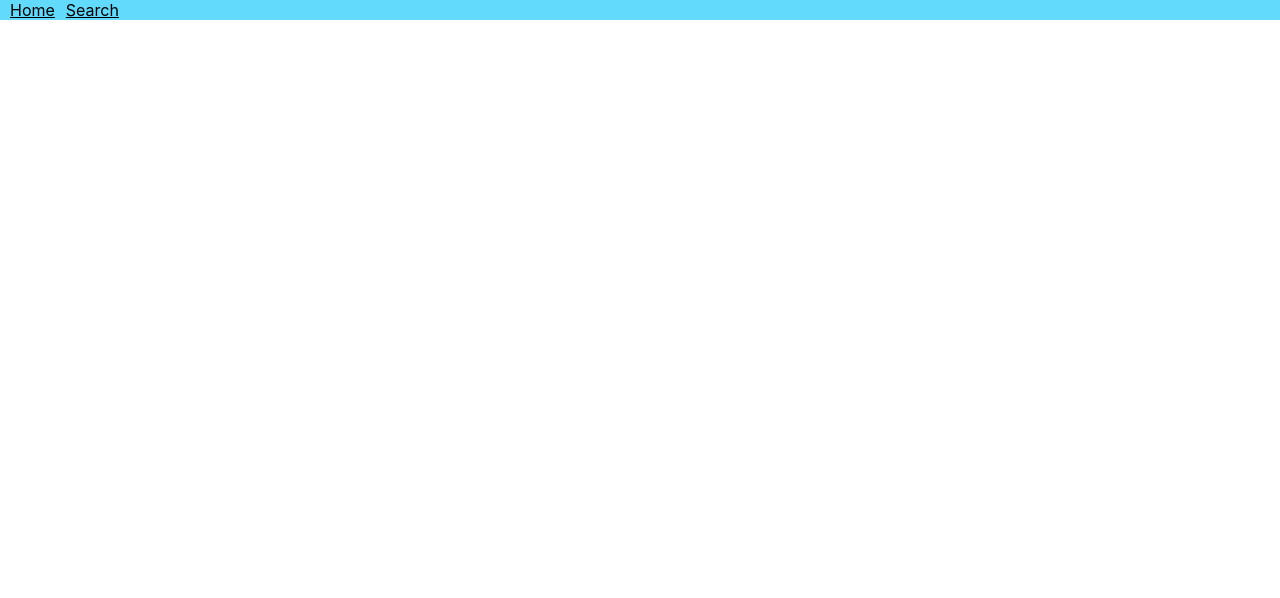
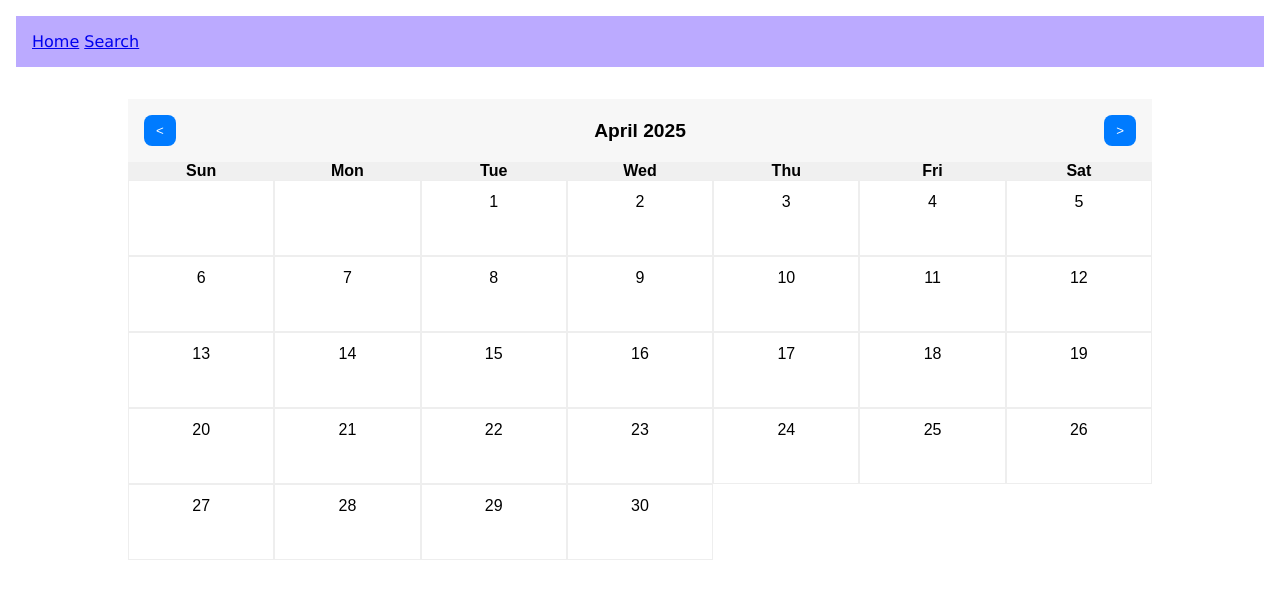
Before and after one commit to savannahharvey/nutritionistApp, a React (Create React App) app in the folder frontend/: page /record in a window 1280 px wide. Before the commit this address had no page. Shown: the top 598 px of the page. Built offline with nearby package versions, Linux system fonts and the light colour scheme.

Commit message:
made calendar

```diff
--- a/frontend/src/App.css
+++ b/frontend/src/App.css
@@ -1,8 +1,10 @@
 /* topnav */
 
 .topnav {
-  background-color: #61dafb;
-  margin-bottom: '1rem';
+  background-color: #bbaaff;
+  margin: 1rem;
+  padding: 1rem;
+  font-family: Verdana, Geneva, Tahoma, sans-serif;
 }
 
 /* home page */
@@ -16,6 +18,7 @@
     opacity: 1;
   }
 }
+
 
 .container {
   display: flex;
@@ -65,15 +68,74 @@
 
 
 /* Welcome Page */
-a {
-  color:black;
-  margin: 10px;
+
+.menu a {
+  display: block;
+  background-color: #bbaaff;
+  color: white;
+  padding: 0.75rem 1.5rem;
+  margin: 0.75rem 0;
+  border: none;
+  border-radius: 8px;
+  text-align: center;
+  text-decoration: none;
+  font-size: 1rem;
+  cursor: pointer;
+  transition: background-color 0.2s ease;
 }
 
-menu {
-  margin:auto;
+.menu a:hover {
+  background-color: #aa88ff;
 }
 
-menu a {
-  margin: 10px;
+/* Record Page */
+
+.calendar {
+  max-width: 80%;
+  margin: 2rem auto;
+  font-family: Arial, sans-serif;
+  overflow: hidden;
 }
+
+.header {
+  display: flex;
+  justify-content: space-between;
+  align-items: center;
+  background: #f7f7f7;
+  padding: 1rem;
+}
+
+.header button {
+  background-color: #007BFF;
+  border: none;
+  color: white;
+  padding: 0.5rem 0.75rem;
+  border-radius: 8px;
+  cursor: pointer;
+}
+
+.header button:hover {
+  background-color: #0056b3;
+}
+
+.header h2 {
+  margin: 0;
+  font-size: 1.2rem;
+}
+
+.grid {
+  display: grid;
+  grid-template-columns: repeat(7, 1fr);
+  text-align: center;
+}
+
+.header-row {
+  background: #f0f0f0;
+  font-weight: bold;
+}
+
+.day-cell {
+  padding: 0.75rem 0;
+  border: 1px solid #eee;
+  min-height: 50px;
+}
--- a/frontend/src/App.js
+++ b/frontend/src/App.js
@@ -1,8 +1,9 @@
-import React from 'react';
+
 import { BrowserRouter as Router, Routes, Route, Link } from 'react-router-dom';
 import HomePage from './pages/HomePage';
 import SearchPage from './pages/SearchPage';
 import EmptyPage from './pages/EmptyPage';
+import RecordPage from './pages/RecordPage';
 
 import './App.css';
 
@@ -12,7 +13,7 @@ function App() {
       <div>
         {/* Navigation Bar */}
         <nav class="topnav">
-          <Link to="/" style = {{ marginRight: 1 }}>Home</Link>
+          <Link to="/" style = {{ marginRight: 5 }}>Home</Link>
           <Link to="/search">Search</Link>
         </nav>
 
@@ -21,6 +22,7 @@ function App() {
           <Route path="/" element={<HomePage />} />
           <Route path="/search" element={<SearchPage />} />
           <Route path="/empty" element={<EmptyPage />} />
+          <Route path="/record" element={<RecordPage/>} />
         </Routes>
       </div>
     </Router>
--- a/frontend/src/pages/HomePage.js
+++ b/frontend/src/pages/HomePage.js
@@ -6,14 +6,13 @@ function HomePage() {
   return (
     <div className="container fade-in">
       <div className="columnLeft">
-          <h1 style={{ color: '#333', fontSize: '3rem', textAlign: 'center' }}>Your Personal AI Nutritionist</h1>
-
-          <div className="menu">
-            <Link to="/empty">Search for food information</Link>
-            <Link to="/empty">Record Meal</Link>
-            <Link to="/empty">Get Meal Ideas</Link>
-            <Link to="/empty">Get Past Nutrition Records</Link>
-          </div>
+        <h1 style={{ color: '#333', fontSize: '3rem', textAlign: 'center', marginBottom: '4rem' }}>Your Personal AI Nutritionist</h1>
+        <ul className="menu" style={{ listStyleType: "none" }}>
+          <li><Link to="/search">Search for food information</Link></li>
+          <li><Link to="/record">Record Meal</Link></li>
+          <li><Link to="/empty">Get Meal Ideas</Link></li>
+          <li><Link to="/empty">Get Past Nutrition Records</Link></li>
+        </ul>
       </div>
       <div className="columnRight">
         <img src={salad} alt="salad" height="400px" />
--- /dev/null
+++ b/frontend/src/pages/RecordPage.js
@@ -0,0 +1,57 @@
+// record page
+import React, { useState } from 'react';
+
+const RecordPage = () => {
+  const today = new Date();
+  const [currentDate, setCurrentDate] = useState(new Date(today.getFullYear(), today.getMonth(), 1));
+
+  const daysOfWeek = ['Sun', 'Mon', 'Tue', 'Wed', 'Thu', 'Fri', 'Sat'];
+
+  const getDaysInMonth = (date) => {
+    const start = new Date(date.getFullYear(), date.getMonth(), 1);
+    const end = new Date(date.getFullYear(), date.getMonth() + 1, 0);
+    const days = [];
+
+    // Fill initial empty cells
+    for (let i = 0; i < start.getDay(); i++) {
+      days.push(null);
+    }
+
+    // Fill actual days
+    for (let d = 1; d <= end.getDate(); d++) {
+      days.push(new Date(date.getFullYear(), date.getMonth(), d));
+    }
+
+    return days;
+  };
+
+  const changeMonth = (offset) => {
+    setCurrentDate(prev =>
+      new Date(prev.getFullYear(), prev.getMonth() + offset, 1)
+    );
+  };
+
+  const days = getDaysInMonth(currentDate);
+
+  return (
+    <div className="calendar">
+      <div className="header">
+        <button onClick={() => changeMonth(-1)}>&lt;</button>
+        <h2>{currentDate.toLocaleString('default', { month: 'long', year: 'numeric' })}</h2>
+        <button onClick={() => changeMonth(1)}>&gt;</button>
+      </div>
+      <div className="grid header-row">
+        {daysOfWeek.map(day => <div key={day} className="day-header">{day}</div>)}
+      </div>
+      <div className="grid days">
+        {days.map((date, idx) => (
+          <div key={idx} className="day-cell">
+            {date ? date.getDate() : ''}
+          </div>
+        ))}
+      </div>
+    </div>
+  );
+};
+
+export default RecordPage;
--- a/frontend/src/pages/SearchPage.js
+++ b/frontend/src/pages/SearchPage.js
@@ -29,7 +29,7 @@ function SearchPage() {
   };
 
   return (
-    <div>
+    <div style={{ margin: '3rem' }}>
       <h2>Search for Food</h2>
       <input
         type="text"
```
Lines whose indentation alone changed are shown as unchanged.
